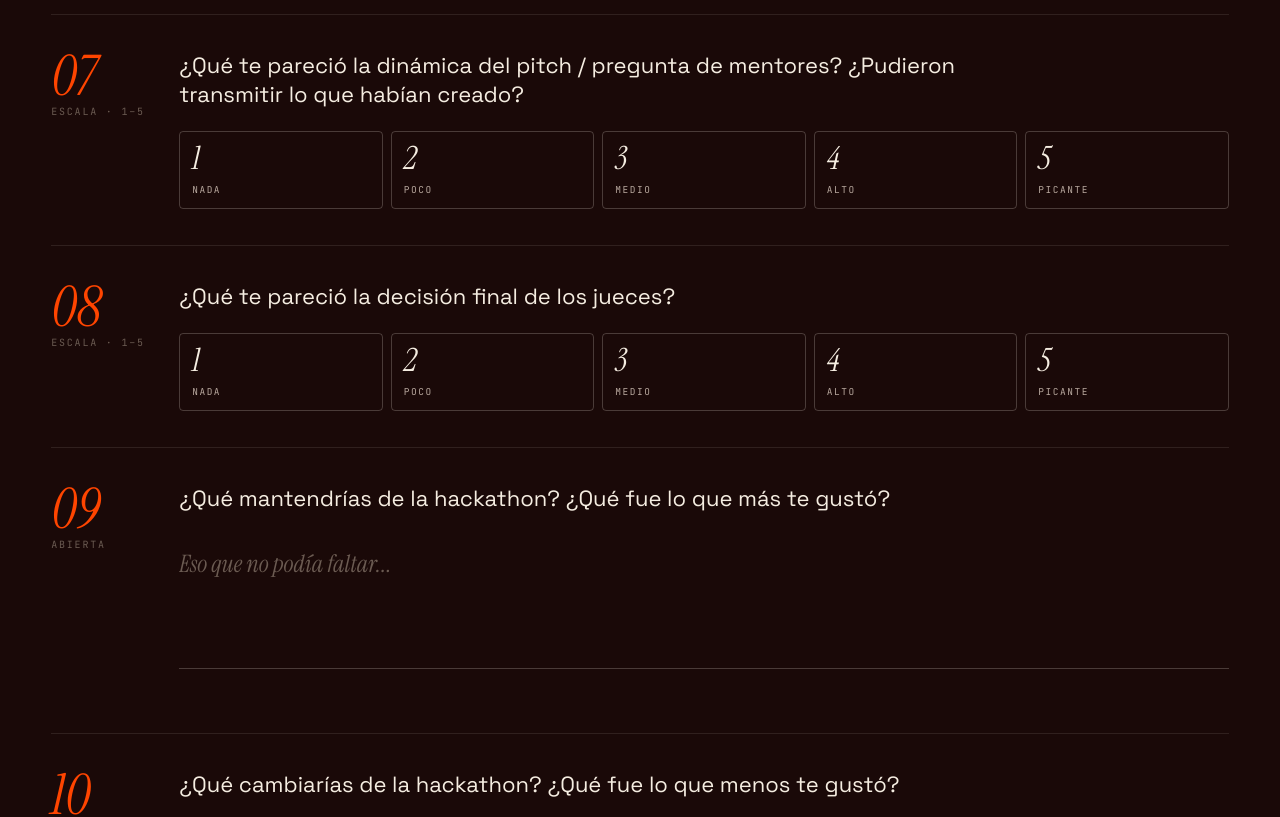
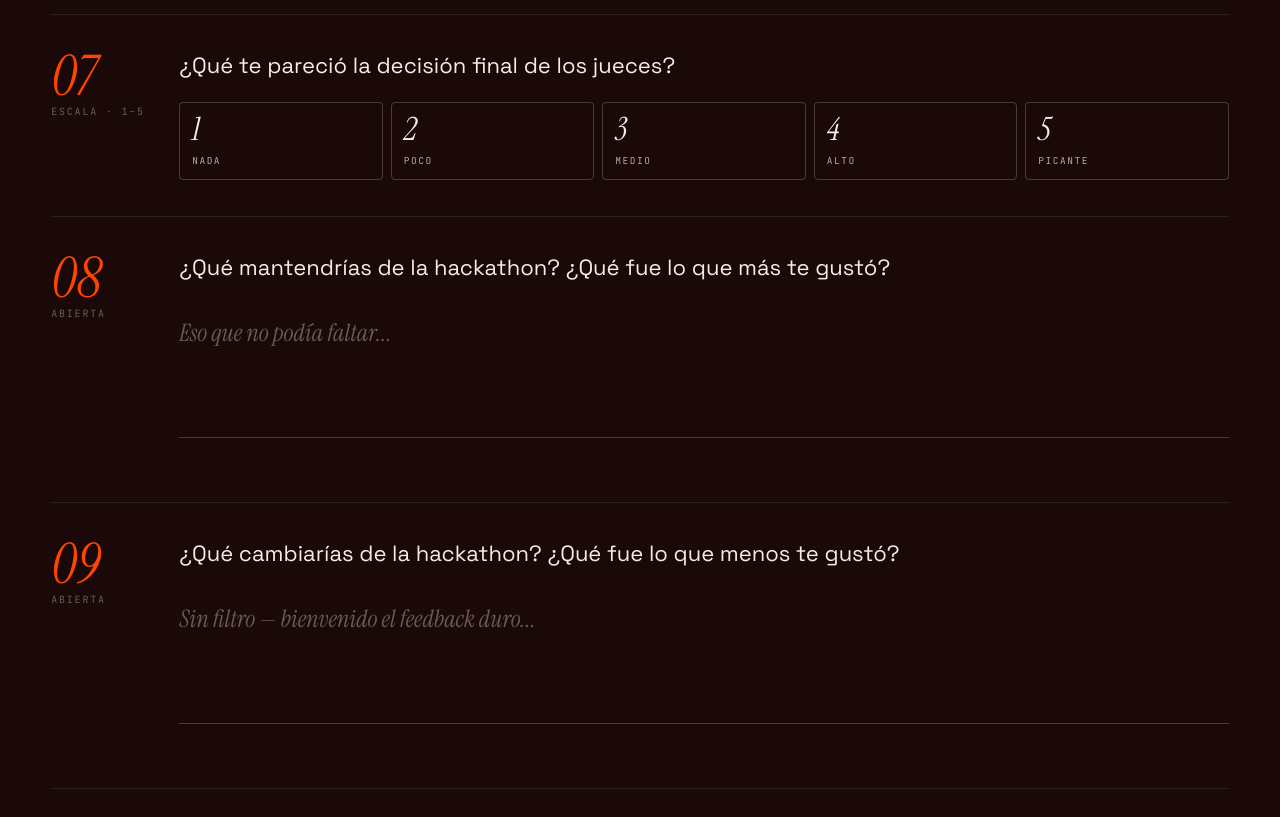
Before and after one commit to Benja301205/Encuesta-Picanthon-2-, a Next.js app: page /formulario in a window 1280 px wide. Shown: the part 1580-2397 px from the top of the page. Built offline with nearby package versions, Linux system fonts and the light colour scheme; no server answers.

Commit message:
Update: NPS → 4ta edición, sacar mini games, pitch → presentación
https://claude.ai/code/session_01SssziiGbJ3X5j68F1J65DC

```diff
--- a/app/formulario/page.tsx
+++ b/app/formulario/page.tsx
@@ -8,25 +8,24 @@ import { usePathname } from "next/navigation"
 import { GOOGLE_SCRIPT_URL } from "@/lib/config"
 
 interface FormData {
-  q1: string; q2: string; q3: string; q4: string; q5: string
+  q1: string; q2: string; q3: string; q4: string
   q6: string; q7: string; q8: string; q9: string; q10: string; q11: string
 }
 
 const SCALE_QUESTIONS = [
-  { n: 1, key: "q1", q: "¿Cuán probable es que vuelvas a anotarte a la tercera edición de la Picanthon?" },
+  { n: 1, key: "q1", q: "¿Qué tan probable es que te anotés en la 4ta Edición de la Picanthon?" },
   { n: 2, key: "q2", q: "¿Qué te pareció el lugar?" },
   { n: 3, key: "q3", q: "¿Qué te pareció la comida?" },
   { n: 4, key: "q4", q: "¿Cómo fue la experiencia de tu grupo con los mentores?" },
-  { n: 5, key: "q5", q: "¿Qué te parecieron los mini games?" },
-  { n: 6, key: "q6", q: "¿Qué te pareció la consigna y el output esperado?" },
-  { n: 7, key: "q7", q: "¿Qué te pareció la dinámica del pitch / pregunta de mentores? ¿Pudieron transmitir lo que habían creado?" },
-  { n: 8, key: "q8", q: "¿Qué te pareció la decisión final de los jueces?" },
+  { n: 5, key: "q6", q: "¿Qué te pareció la consigna y el output esperado?" },
+  { n: 6, key: "q7", q: "¿Qué te pareció la dinámica de la Presentación? ¿Pudieron transmitir lo que habían creado?" },
+  { n: 7, key: "q8", q: "¿Qué te pareció la decisión final de los jueces?" },
 ]
 
 const OPEN_QUESTIONS = [
-  { n: 9, key: "q9", q: "¿Qué mantendrías de la hackathon? ¿Qué fue lo que más te gustó?", placeholder: "Eso que no podía faltar..." },
-  { n: 10, key: "q10", q: "¿Qué cambiarías de la hackathon? ¿Qué fue lo que menos te gustó?", placeholder: "Sin filtro — bienvenido el feedback duro..." },
-  { n: 11, key: "q11", q: "¿Qué agregarías a la Picanthon?", placeholder: "Una idea, un detalle, un experimento..." },
+  { n: 8, key: "q9", q: "¿Qué mantendrías de la hackathon? ¿Qué fue lo que más te gustó?", placeholder: "Eso que no podía faltar..." },
+  { n: 9, key: "q10", q: "¿Qué cambiarías de la hackathon? ¿Qué fue lo que menos te gustó?", placeholder: "Sin filtro — bienvenido el feedback duro..." },
+  { n: 10, key: "q11", q: "¿Qué agregarías a la Picanthon?", placeholder: "Una idea, un detalle, un experimento..." },
 ]
 
 const LABELS = ["nada", "poco", "medio", "alto", "picante"]
@@ -92,7 +91,7 @@ export default function FormularioPage() {
   const [hasSubmitted, setHasSubmitted] = useState(false)
   const [isSubmitting, setIsSubmitting] = useState(false)
   const [toast, setToast] = useState<{ msg: string; kind: string } | null>(null)
-  const emptyData = (): FormData => ({ q1:"",q2:"",q3:"",q4:"",q5:"",q6:"",q7:"",q8:"",q9:"",q10:"",q11:"" })
+  const emptyData = (): FormData => ({ q1:"",q2:"",q3:"",q4:"",q6:"",q7:"",q8:"",q9:"",q10:"",q11:"" })
   const [data, setData] = useState<FormData>(emptyData)
 
   useEffect(() => {
```
